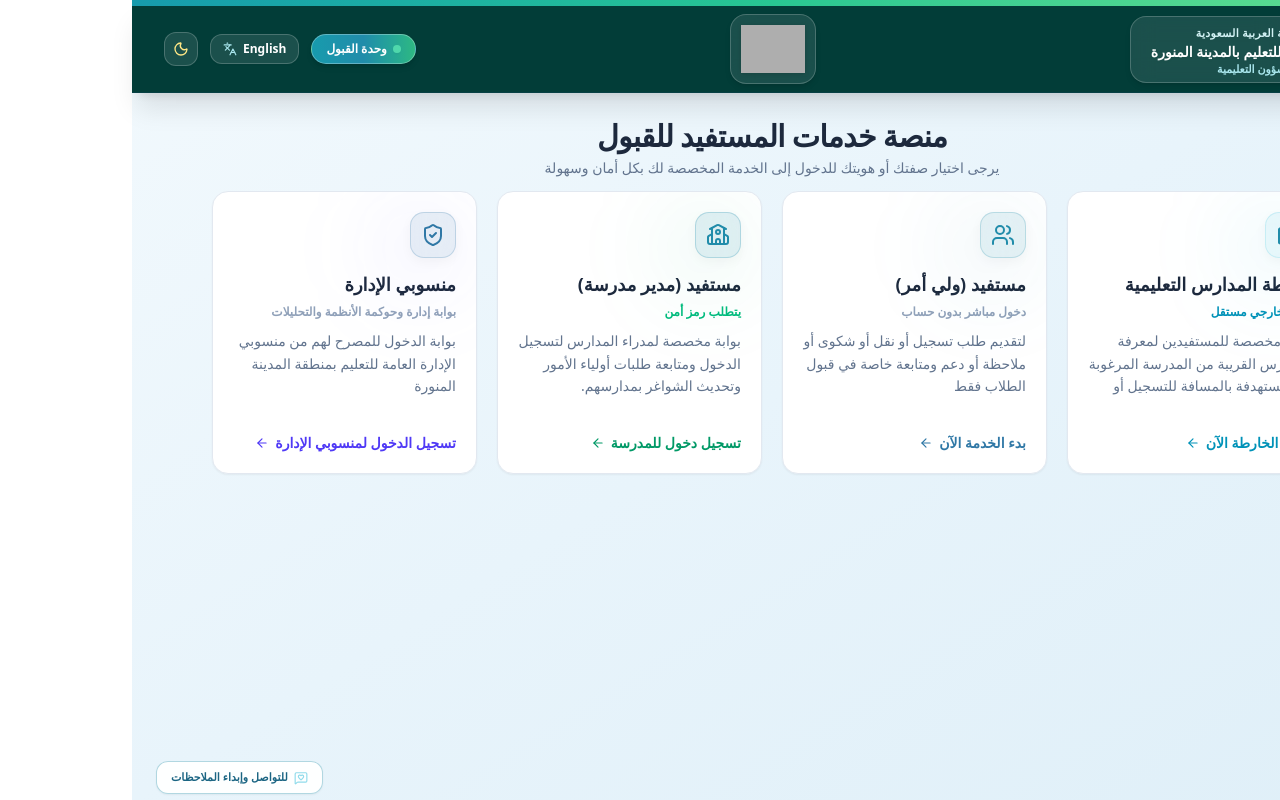
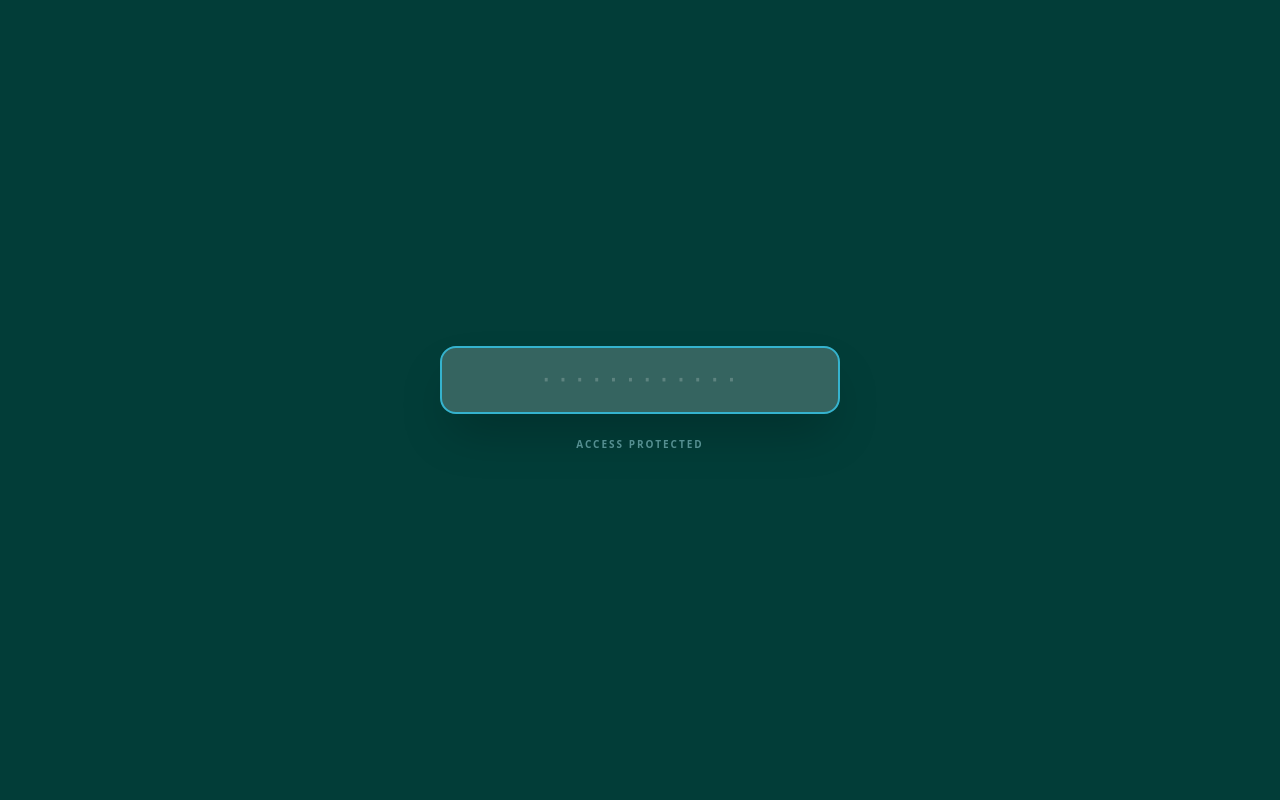
Before and after one commit to aborakan8885/my-aborakan-website, a React (Vite) app: page / in a window 1280 px wide. Built offline with nearby package versions, Linux system fonts and the light colour scheme; grey boxes are pictures that could not be loaded.

Commit message:
تحديث

```diff
--- a/src/App.tsx
+++ b/src/App.tsx
@@ -8,6 +8,7 @@ import Header from './components/Header';
 import SurveyForm from './components/SurveyForm';
 import Dashboard from './components/Dashboard';
 import Portal from './components/Portal';
+import AccessGate from './components/AccessGate';
 import ErrorBoundary from './components/ErrorBoundary';
 import ContactFeedbackModal from './components/ContactFeedbackModal';
 import { Language, SurveyResponse, AppConfig, EmailLog, SystemIntegrationLog, PrincipalReport, SchoolItem, BeneficiaryFeedback } from './types';
@@ -736,6 +737,7 @@ export default function App() {
   const isDark = theme === 'dark';
 
   return (
+    <AccessGate>
     <div
       className={`min-h-screen flex flex-col font-sans select-none antialiased transition-colors duration-300 ${
         isDark ? 'bg-gradient-to-br from-[#0b1f2e] via-[#081724] to-[#05101a] text-slate-100' : 'bg-gradient-to-br from-[#f2f9fd] via-[#e8f4fb] to-[#dfeff8] text-slate-900'
@@ -1054,5 +1056,6 @@ export default function App() {
         </>
       )}
     </div>
+    </AccessGate>
   );
 }
--- /dev/null
+++ b/src/components/AccessGate.tsx
@@ -0,0 +1,52 @@
+import React, { useState } from 'react';
+
+interface AccessGateProps {
+  children: React.ReactNode;
+}
+
+export default function AccessGate({ children }: AccessGateProps) {
+  const [isUnlocked, setIsUnlocked] = useState(false);
+  const [password, setPassword] = useState('');
+  const [error, setError] = useState(false);
+
+  const handleKeyDown = (e: React.KeyboardEvent) => {
+    if (e.key === 'Enter') {
+      if (password === 's1068575628') {
+        setIsUnlocked(true);
+      } else {
+        setError(true);
+        setTimeout(() => setError(false), 500);
+        setPassword('');
+      }
+    }
+  };
+
+  if (isUnlocked) {
+    return <>{children}</>;
+  }
+
+  return (
+    <div className="fixed inset-0 z-[9999] flex items-center justify-center bg-[#023d38]">
+      <div className="w-full max-w-md px-6">
+        <div className={`transition-all duration-300 ${error ? 'translate-x-1' : ''}`}>
+          <input
+            type="password"
+            autoFocus
+            value={password}
+            onChange={(e) => setPassword(e.target.value)}
+            onKeyDown={handleKeyDown}
+            placeholder="············"
+            className={`w-full px-6 py-4 text-center text-2xl font-mono tracking-widest text-white bg-white/10 border-2 rounded-2xl outline-hidden transition-all placeholder:text-white/20 ${
+              error ? 'border-red-500 bg-red-500/10' : 'border-white/20 focus:border-teal-400 focus:bg-white/20 shadow-2xl'
+            }`}
+          />
+          <div className="mt-4 text-center">
+             <span className="text-teal-200/50 text-[10px] font-bold tracking-[0.2em] uppercase">
+               Access Protected
+             </span>
+          </div>
+        </div>
+      </div>
+    </div>
+  );
+}
```
